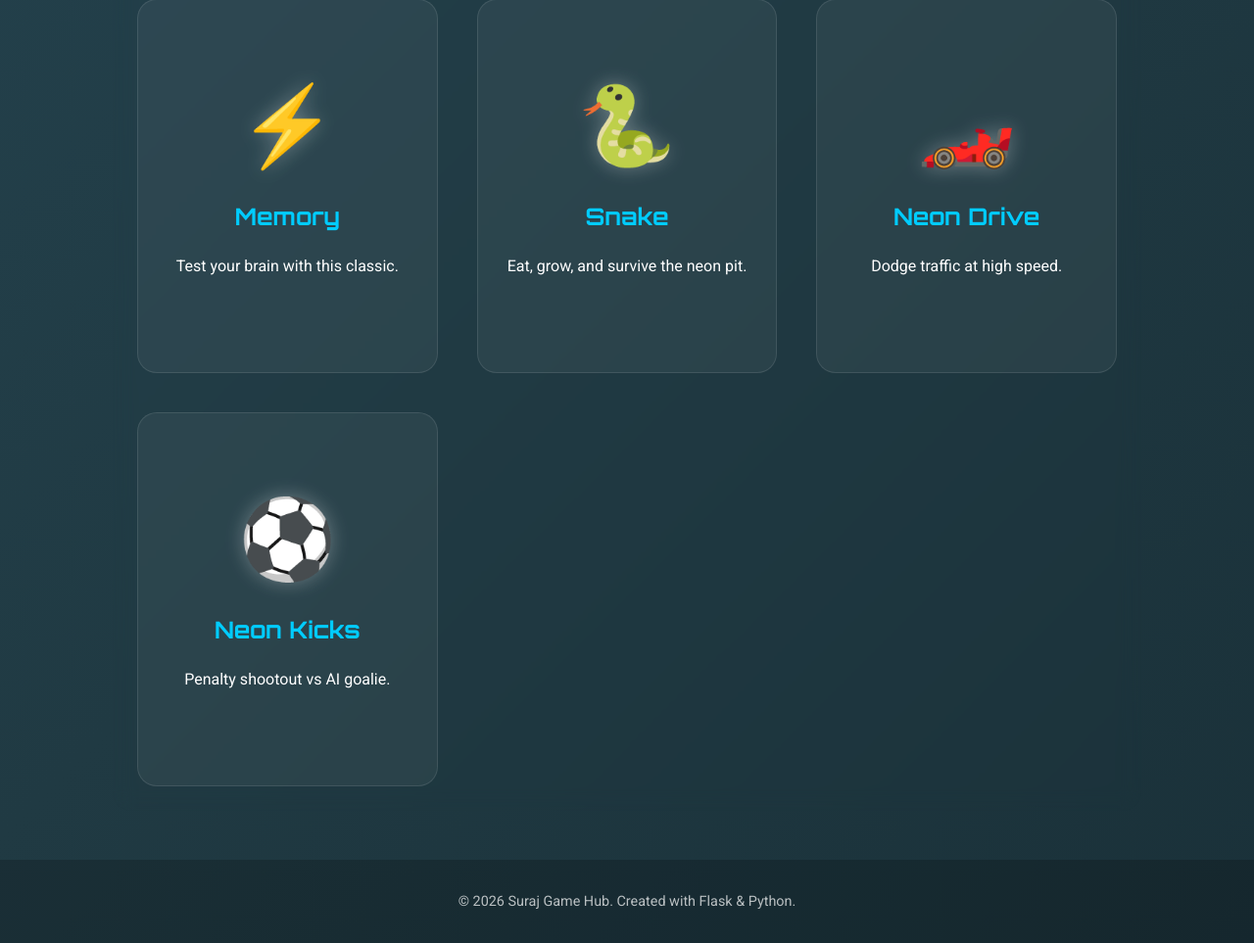
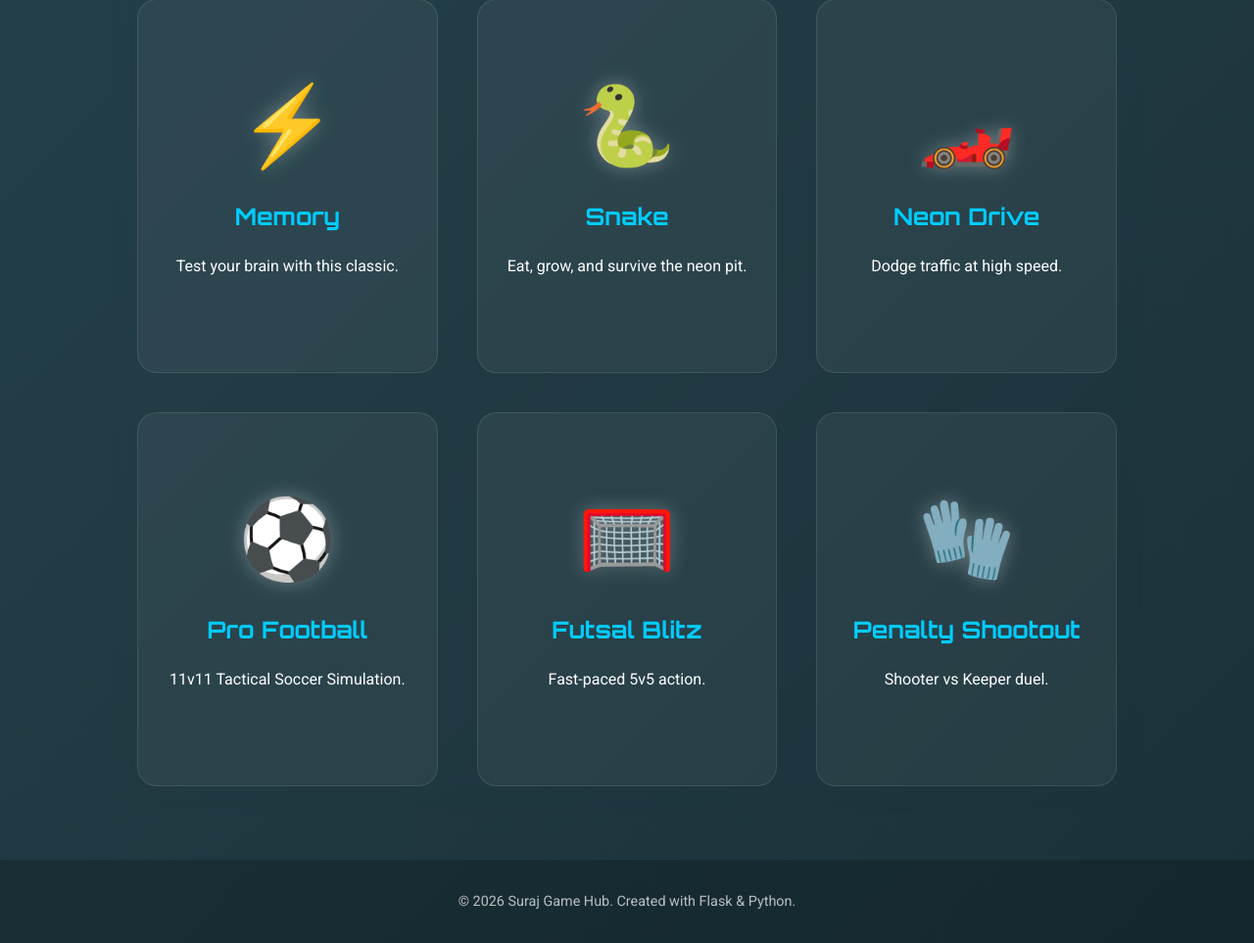
Before and after one commit to Suraj-1000/Tic-Tac-Toe, a Flask app: page / in a window 1280 px wide. Shown: the part 754-1717 px from the top of the page at 98% size. Run offline with Flask 3, Linux system fonts and the light colour scheme.

Commit message:
feat: Add links to new Football, Futsal, and Penalty games in the Hub

```diff
--- a/templates/hub.html
+++ b/templates/hub.html
@@ -110,8 +110,20 @@
 
         <a href="/football" class="game-card">
             <span class="game-icon">⚽</span>
-            <h2>Neon Kicks</h2>
-            <p>Penalty shootout vs AI goalie.</p>
+            <h2>Pro Football</h2>
+            <p>11v11 Tactical Soccer Simulation.</p>
+        </a>
+
+        <a href="/futsal" class="game-card">
+            <span class="game-icon">🥅</span>
+            <h2>Futsal Blitz</h2>
+            <p>Fast-paced 5v5 action.</p>
+        </a>
+
+        <a href="/penalty" class="game-card">
+            <span class="game-icon">🧤</span>
+            <h2>Penalty Shootout</h2>
+            <p>Shooter vs Keeper duel.</p>
         </a>
     </div>
 </div>
```
